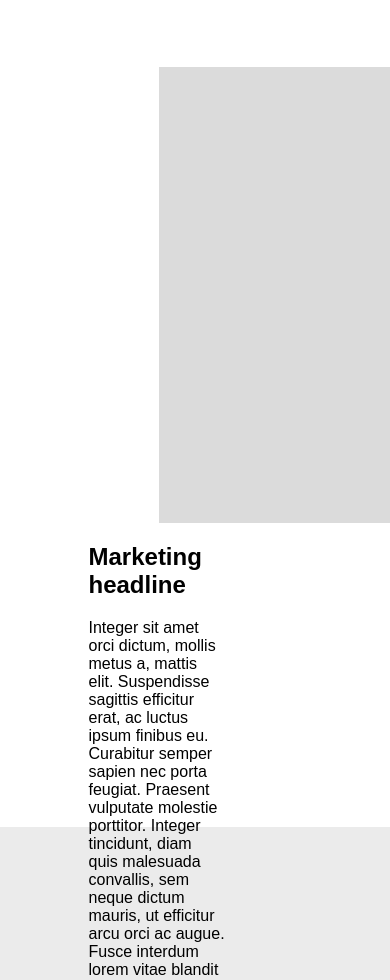
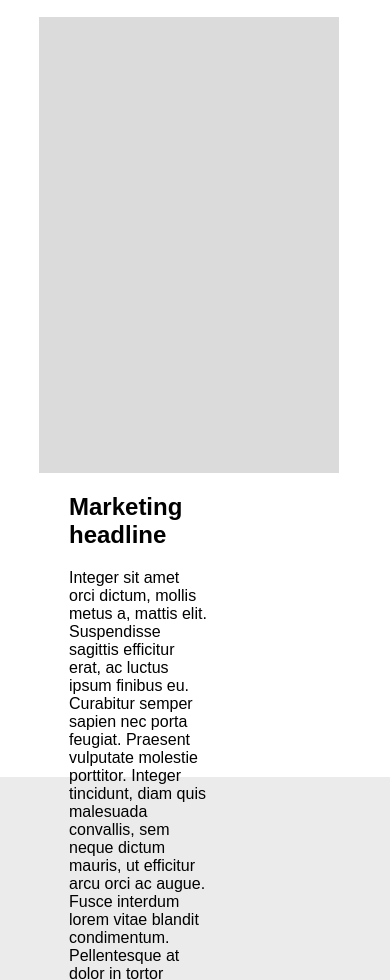
Before and after one commit to AFilipiuk/LandingPageReview, a plain HTML site: page index.html in a window 390 px wide. Shown: the part 83-1063 px from the top of the page. Drawn offline with Linux system fonts and the light colour scheme.

Commit message:
poprawki w style.css

```diff
--- a/css/style.css
+++ b/css/style.css
@@ -87,9 +87,10 @@ nav img {
 
 .txt-marketing {
     margin-right: 0px;
-    width: 50%;
+    width: 45%;
     text-align: left;
     padding-left: 30px;
+    padding-right: 30px;
 }
 
 #pros {
@@ -105,7 +106,7 @@ nav img {
     height: 60%;
     min-width: 300px;
     margin-left: 100px;
-    width: 30%;
+    width: 45%;
     background-color: #DBDBDB;
 }
 
@@ -233,7 +234,10 @@ table {
     padding-top: 10px;
     height: 30px;
     background-color: #EBEBEB;
-    font-size: 12px;
+}
+
+#footer-legal a {
+    font-size: 12px!important;
 }
 
 #footer-legal ul {
@@ -247,3 +251,17 @@ table {
     display: inline;
     padding: 0 20px 0 20px;
 }
+
+@media screen and (max-width: 1240px) {
+    .section {
+        padding-top: 100px;
+        padding-left: 10%;
+        padding-right: 10%;
+    }
+    .img-marketing {
+        margin-left: 0;
+    }
+    #pricing-plan {
+        padding-top: 50px;
+    }
+}
```
